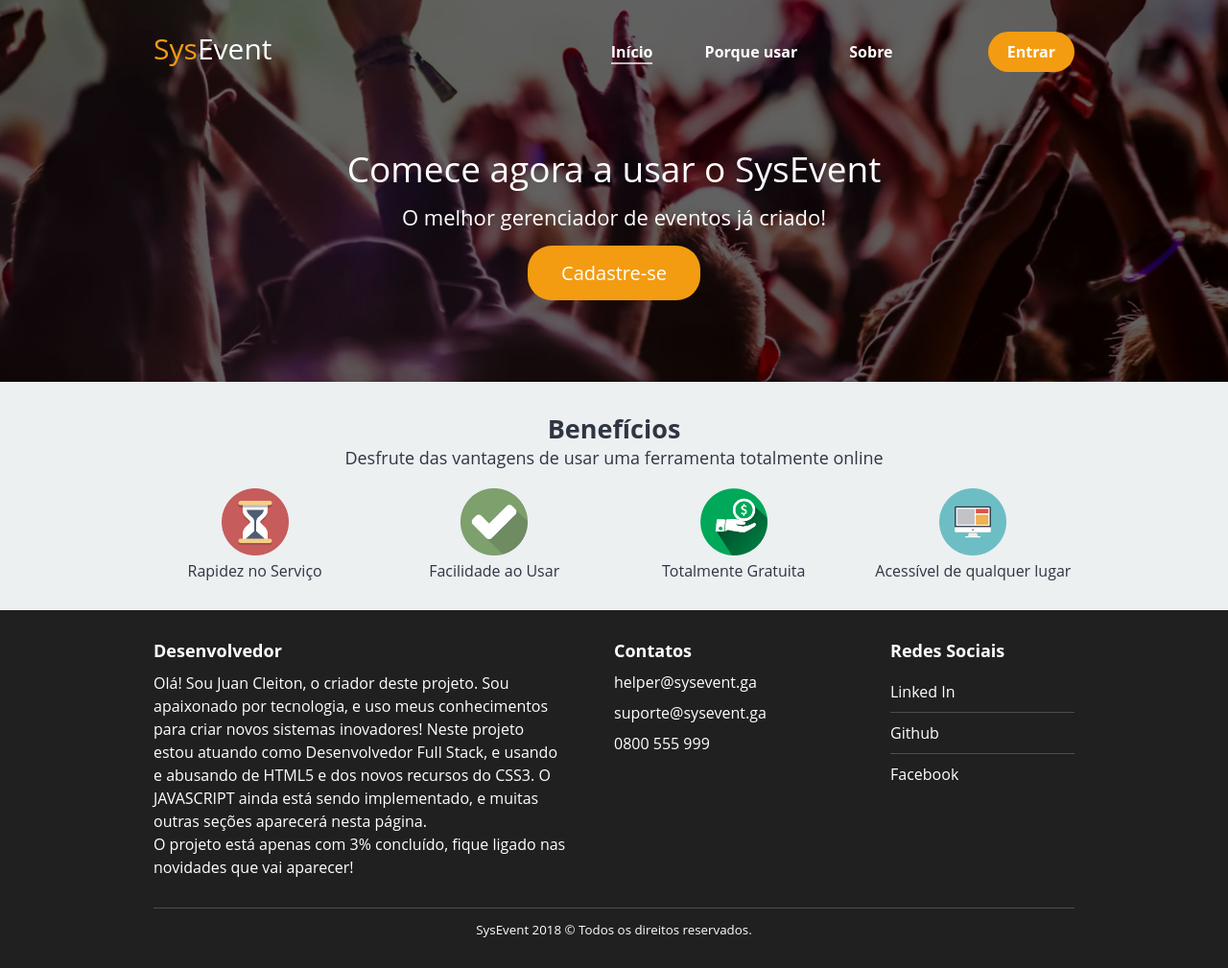
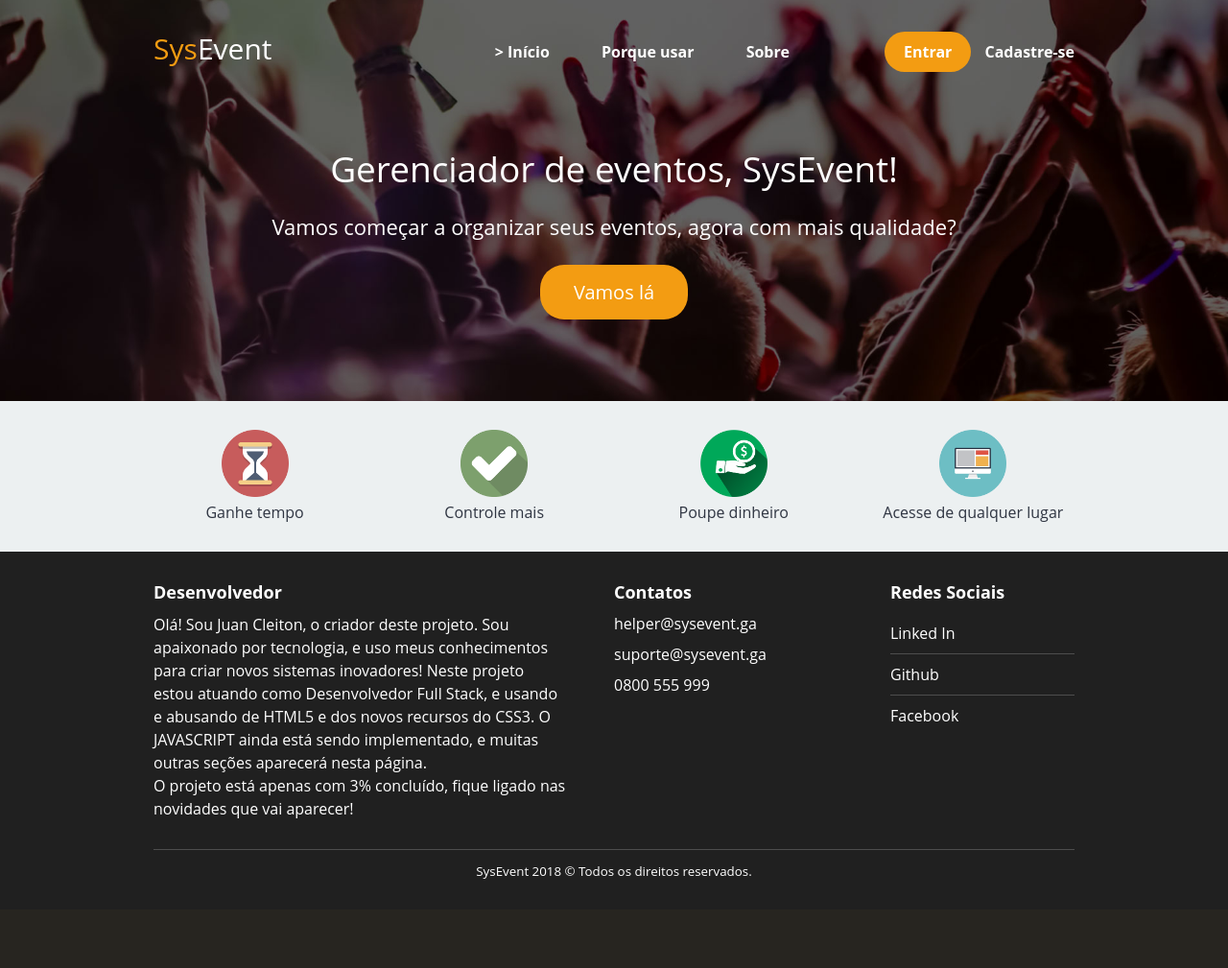
Before and after one commit to ryojo/sysevent, a PHP site: page / in a window 1280 px wide. Shown: the whole page at 96% size. After the commit the page ends 916 px from the top, so only its background shows below. Run offline with PHP 8.4, Linux system fonts and the light colour scheme.

```diff
--- a/system/index.html
+++ b/system/index.html
@@ -27,10 +27,11 @@
 					</span>
 				</p>
 				<ul>
-					<li><a href="index.html" class="pagina-atual">Início</a></li>
+					<li><a href="index.html">> Início</a></li>
 					<li><a href="#">Porque usar</a></li>
 					<li><a href="sobre.html">Sobre</a></li>
 					<li><a href="views/users/login.php" class="btn-destaque">Entrar</a></li>
+					<li><a href="views/users/cadastro.php">Cadastre-se</a></li>
 				</ul>
 			</nav>
 		</div>
@@ -41,11 +42,11 @@
 	<section class="section">
 		<div class="section-box">
 			<header>
-				<h1>Comece agora a usar o SysEvent</h1>
-				<p class="tagline">O melhor gerenciador de eventos já criado!</p>
+				<h1>Gerenciador de eventos, SysEvent!</h1>
+				<p class="tagline">Vamos começar a organizar seus eventos, agora com mais qualidade?</p>
 			</header>
 			<div class="row-btn">
-				<a href="views/users/cadastro.php" class="btn-destaque">Cadastre-se</a>
+				<a href="views/users/cadastro.php" class="btn-destaque">Vamos lá</a>
 			</div>
 		</div>
 	</section>
@@ -54,34 +55,30 @@
 	<!-- Início DESCRIÇÃO DO PROJETO -->
 	<section class="section beneficios">
 		<div class="beneficios-conteudo">
-			<header class="beneficios-conteudo-header">
-				<h1>Benefícios</h1>
-				<p>Desfrute das vantagens de usar uma ferramenta totalmente online</p>
-			</header>
 			<div class="beneficios-conteudo-bloco">
 				<div class="conteudo-bloco-item">
 					<div class="item-icon">
 						<img src="views/res/icons/bn-tempo.png"/>
 					</div>
-					<p class="item-descricao">Rapidez no Serviço</p>
+					<p class="item-descricao">Ganhe tempo</p>
 				</div>
 				<div class="conteudo-bloco-item">
 					<div class="item-icon">
 						<img src="views/res/icons/bn-facilidade.png"/>
 					</div>
-					<p class="item-descricao">Facilidade ao Usar</p>
+					<p class="item-descricao">Controle mais</p>
 				</div>
 				<div class="conteudo-bloco-item">
 					<div class="item-icon">
 						<img src="views/res/icons/bn-dinheiro.png"/>
 					</div>
-					<p class="item-descricao">Totalmente Gratuita</p>
+					<p class="item-descricao">Poupe dinheiro</p>
 				</div>
 				<div class="conteudo-bloco-item">
 					<div class="item-icon">
 						<img src="views/res/icons/bn-online.png"/>
 					</div>
-					<p class="item-descricao">Acessível de qualquer lugar</p>
+					<p class="item-descricao">Acesse de qualquer lugar</p>
 				</div>
 			</div>
 		</div>
--- a/system/sobre.html
+++ b/system/sobre.html
@@ -29,8 +29,9 @@
 				<ul>
 					<li><a href="index.html">Início</a></li>
 					<li><a href="#">Porque usar</a></li>
-					<li><a href="sobre.html" class="pagina-atual">Sobre</a></li>
+					<li><a href="sobre.html">> Sobre</a></li>
 					<li><a href="views/users/login.php" class="btn-destaque">Entrar</a></li>
+					<li><a href="views/users/cadastro.php">Cadastre-se</a></li>
 				</ul>
 			</nav>
 		</div>
--- a/system/views/templates/css/geral-default.css
+++ b/system/views/templates/css/geral-default.css
@@ -191,8 +191,11 @@ nav ul li a.btn-destaque{
  		margin-left: 50px;
  		font-weight: bold;
  	}
+ 	.header .nav ul li:nth-child(4){
+ 		margin-left: 95px;
+ 	}
  	.header .nav ul li:last-of-type{
- 		margin-left: 95px;
+ 		margin-left: 10px;
  	}
  	.header.fixed{
 		padding: 15px 0 20px 0;
@@ -236,9 +239,3 @@ nav ul li a.btn-destaque{
 	color:#fff;
 	background:#e67e22;
 }
-.pagina-atual{
-	box-shadow: 0 2px 0 rgba(255,255,255,.7);
-}
-.pagina-atual:hover{
-	box-shadow: 0 2px 0 #f39c12;
-}
--- a/system/views/templates/css/index.css
+++ b/system/views/templates/css/index.css
@@ -11,10 +11,11 @@
 	background-image: url(../../res/imgs/fundo-header.jpg);
 }
 .section-box .tagline{
+	margin-top: 10px;
 	font-size: 22px;
 }
 .section-box .row-btn{
-	margin-top: 30px;
+	margin-top: 40px;
 	width: 100%;
 }
 .row-btn .btn-destaque{
@@ -34,12 +35,6 @@
 	max-width: 960px;
 	width: 90%;
 	margin: 0 auto;
-}
-.beneficios-conteudo-header{
-	font-size: 18px;
-}
-.beneficios-conteudo-bloco{
-	margin-top: 20px;
 }
 .conteudo-bloco-item{
 	float: left;
```
